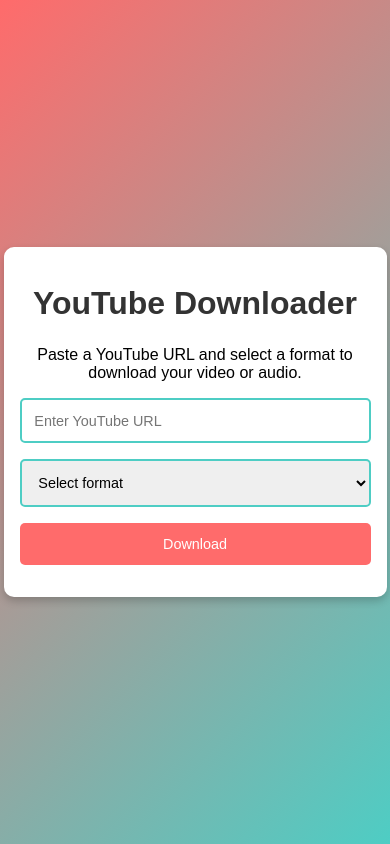
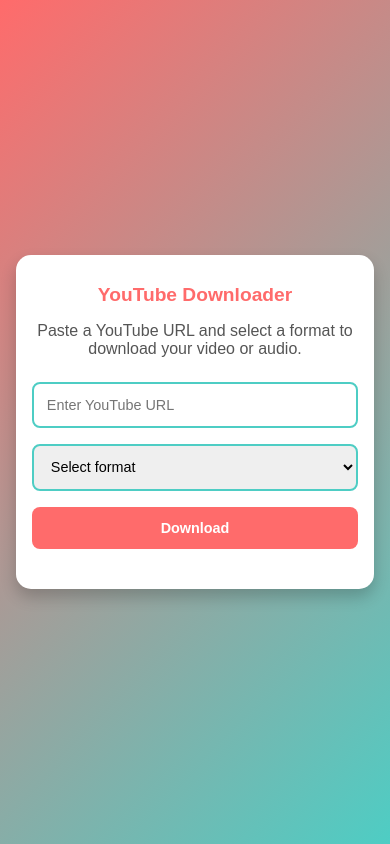
Before and after one commit to Surendar2697/youtube-downloader-fe, a plain HTML site: page index.html in a window 390 px wide. Drawn offline with Linux system fonts and the light colour scheme; files that its build step writes are made by us from their sources; files whose address does not match are found by name.

Commit message:
Update styles.css

```diff
--- a/assets/css/styles.css
+++ b/assets/css/styles.css
@@ -1,25 +1,32 @@
 body {
-    font-family: Arial, sans-serif;
+    font-family: 'Arial', sans-serif;
     background: linear-gradient(135deg, #ff6b6b, #4ecdc4);
     display: flex;
     justify-content: center;
     align-items: center;
     min-height: 100vh;
     margin: 0;
+    color: #333;
 }
 
 .container {
     background: white;
     padding: 2rem;
-    border-radius: 10px;
-    box-shadow: 0 4px 8px rgba(0, 0, 0, 0.2);
+    border-radius: 15px;
+    box-shadow: 0 8px 16px rgba(0, 0, 0, 0.2);
     width: 90%;
-    max-width: 500px;
+    max-width: 600px;
     text-align: center;
 }
 
 h1 {
-    color: #333;
+    color: #ff6b6b;
+    margin-bottom: 1rem;
+    font-size: 2rem;
+}
+
+p {
+    color: #555;
     margin-bottom: 1.5rem;
 }
 
@@ -32,13 +39,15 @@
 input, select, button {
     padding: 0.8rem;
     border: 2px solid #4ecdc4;
-    border-radius: 5px;
+    border-radius: 8px;
     font-size: 1rem;
+    transition: border-color 0.3s, transform 0.2s;
 }
 
 input:focus, select:focus {
     outline: none;
     border-color: #ff6b6b;
+    transform: scale(1.02);
 }
 
 button {
@@ -46,24 +55,39 @@
     color: white;
     border: none;
     cursor: pointer;
-    transition: background 0.3s;
+    font-weight: bold;
 }
 
 button:hover {
     background: #ff8787;
+    transform: scale(1.05);
 }
 
 #status {
-    margin-top: 1rem;
+    margin-top: 1.5rem;
+    font-size: 1rem;
     color: #333;
 }
 
 /* Responsive design */
 @media (max-width: 600px) {
     .container {
-        padding: 1rem;
+        padding: 1.5rem;
+        margin: 1rem;
+    }
+    h1 {
+        font-size: 1.5rem;
     }
     input, select, button {
         font-size: 0.9rem;
     }
 }
+
+@media (max-width: 400px) {
+    .container {
+        padding: 1rem;
+    }
+    h1 {
+        font-size: 1.2rem;
+    }
+}
```
